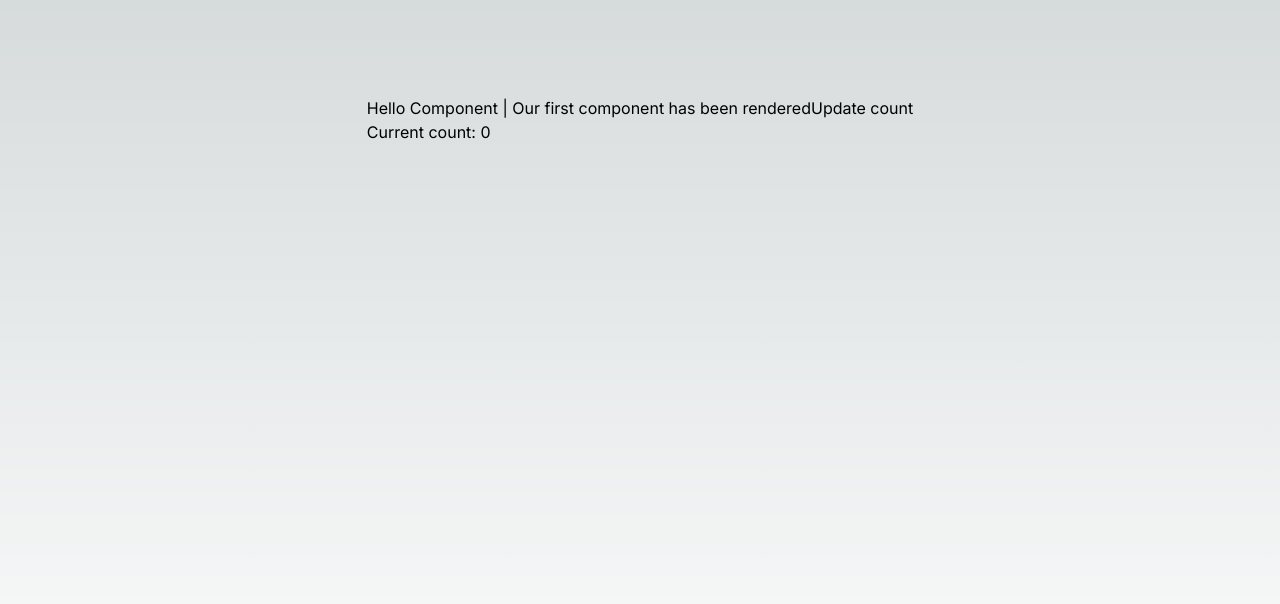
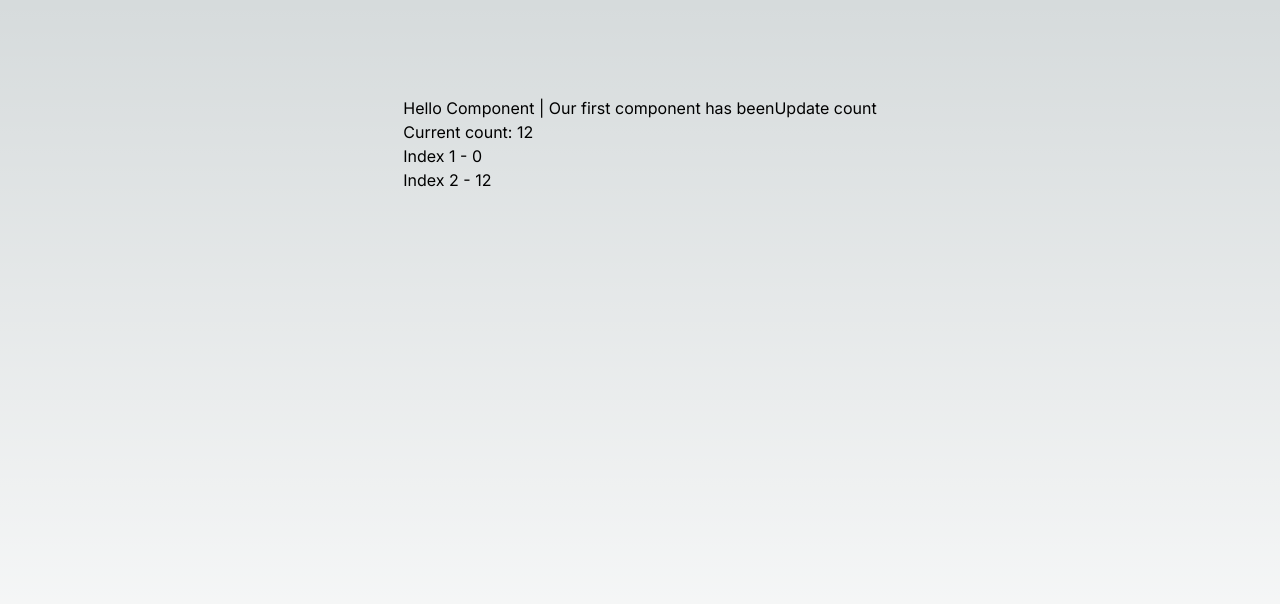
Before and after one commit to ViktorShevchenko/online-chat, a Next.js app: page / in a window 1280 px wide. Shown: the top 604 px of the page. Built offline with nearby package versions, Linux system fonts and the light colour scheme.

Commit message:
feat: react lifecycle

```diff
--- a/components/views/Demo/Demo.tsx
+++ b/components/views/Demo/Demo.tsx
@@ -1,20 +1,52 @@
-import React, {useState} from 'react'
+import React, { useState, useEffect } from "react";
 
 type Props = {
   children: React.ReactNode;
-}
+};
 
 const Demo: React.FC<Props> = ({ children }) => {
-  const [count, setCount] = useState(0)
+  const [count, setCount] = useState<number>(0);
+  const [log, setLog] = useState<number[]>([]);
+
+  useEffect(() => {
+    console.log("count: ", count);
+
+    return ()=>{
+      //unmount
+    };
+  }, [count]);
+
+  useEffect(() => {
+    setCount(12);
+  }, []);
+
+  useEffect(() => {
+    setLog(prevState => [...prevState, count]);
+  }, [count]);
 
   const handleClick = (e: React.MouseEvent<HTMLButtonElement>) => {
-    setCount(prevState => prevState + 1);
+    setCount((prevState) => prevState + 1);
   };
 
-  return (<div>{children}
-    <button onClick={handleClick}>Update count</button>
-    <p>Current count: {count}</p></div>
-  )
-}
+
+
+  return (
+    <div>
+      {children}
+      <button onClick={handleClick}>Update count</button>
+      <p>Current count: {count}</p>
+
+      {log.map((currentLog, index) => {
+        return (
+          <p key={index}>
+            <>
+              Index {index + 1} - {currentLog}
+            </>
+          </p>
+        );
+      })}
+    </div>
+  );
+};
 
 export default Demo;
--- a/pages/index.tsx
+++ b/pages/index.tsx
@@ -10,7 +10,7 @@ export default function Home() {
       className={`flex min-h-screen flex-col items-center justify-between p-24 ${inter.className}`}
     >
 
-      <Demo>Hello Component | Our first component has been rendered</Demo>
+      <Demo>Hello Component | Our first component has been</Demo>
 
       {/* <h1>Online chat</h1> */}
 
```
